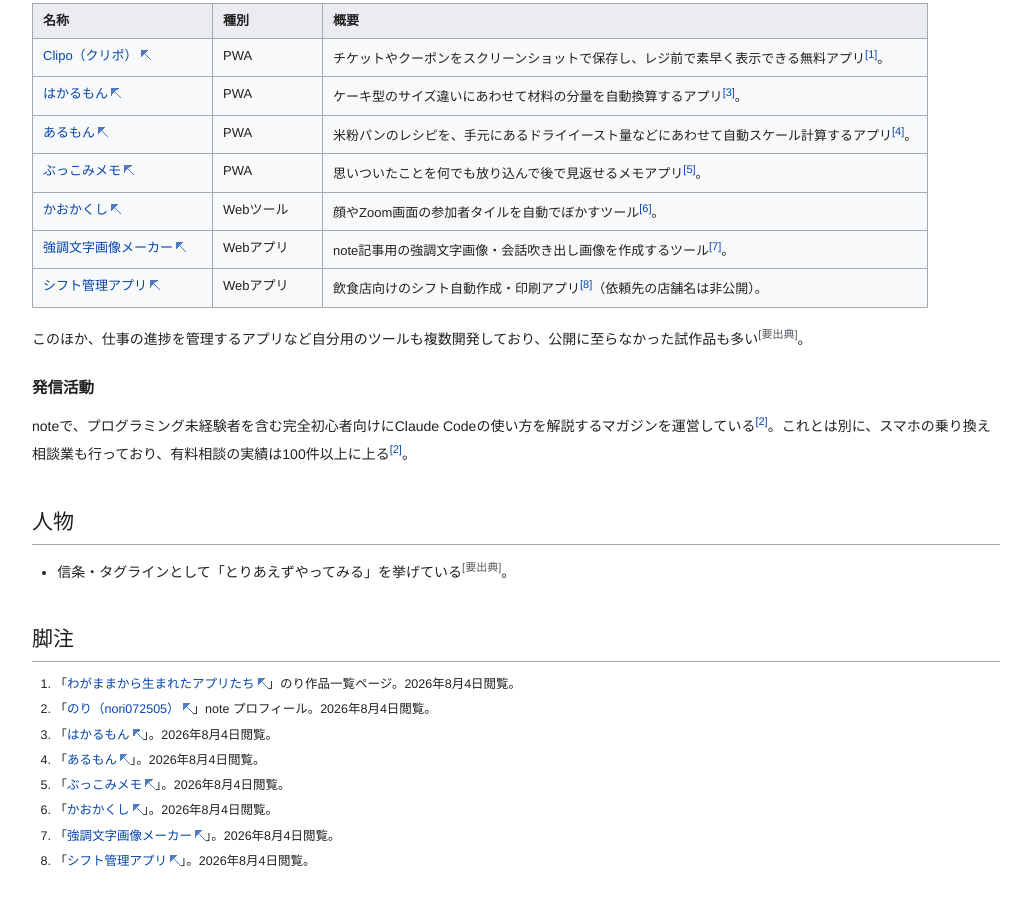
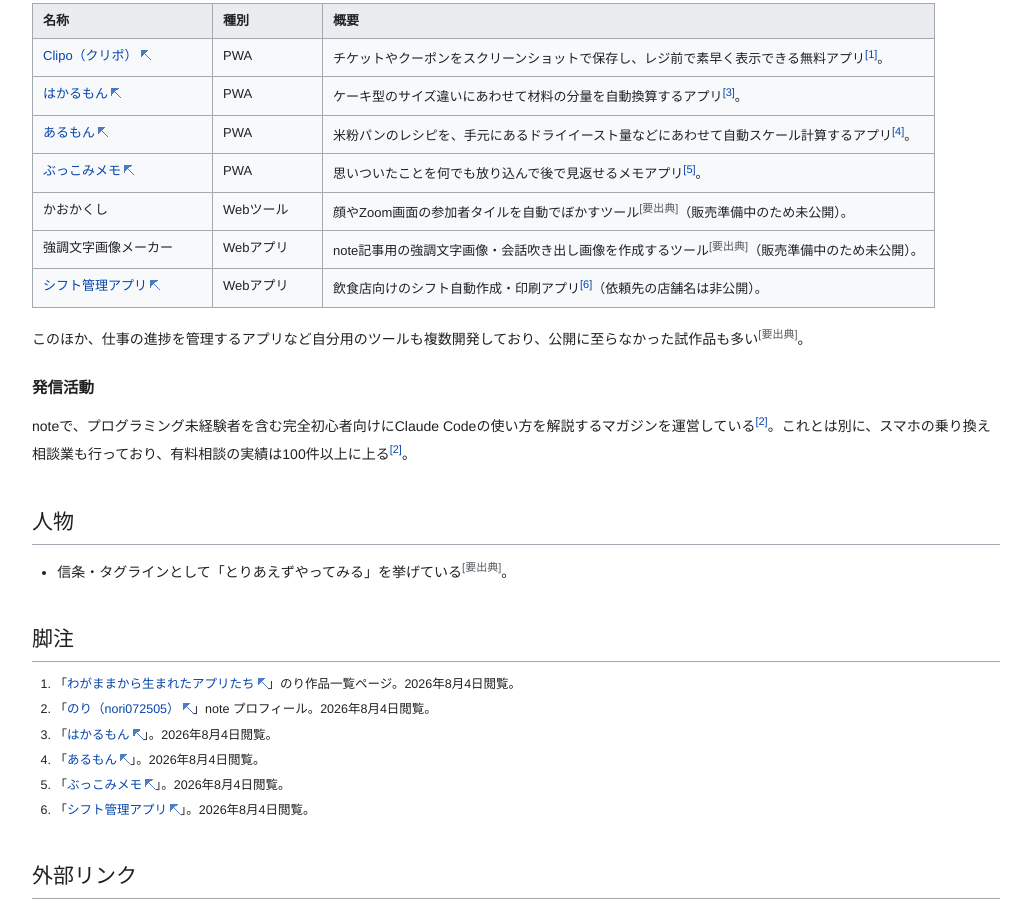
Before and after one commit to nori205/noripedia, a plain HTML site: page index.html in a window 1280 px wide. Shown: the part 947-1849 px from the top of the page, without its empty margins (124-1155 px from the left). Drawn offline with Linux system fonts and the light colour scheme.

Commit message:
販売準備中のアプリはリンクを外す

```diff
--- a/index.html
+++ b/index.html
@@ -164,9 +164,9 @@ sup.ref a{white-space:nowrap}
     <tr><td><a class="ext" href="https://nori205.github.io/hakarumono/">はかるもん</a></td><td>PWA</td><td>ケーキ型のサイズ違いにあわせて材料の分量を自動換算するアプリ<sup class="ref"><a href="#note3">[3]</a></sup>。</td></tr>
     <tr><td><a class="ext" href="https://nori205.github.io/recipe-akasafu/">あるもん</a></td><td>PWA</td><td>米粉パンのレシピを、手元にあるドライイースト量などにあわせて自動スケール計算するアプリ<sup class="ref"><a href="#note4">[4]</a></sup>。</td></tr>
     <tr><td><a class="ext" href="https://nori205.github.io/bukkomi-memo/">ぶっこみメモ</a></td><td>PWA</td><td>思いついたことを何でも放り込んで後で見返せるメモアプリ<sup class="ref"><a href="#note5">[5]</a></sup>。</td></tr>
-    <tr><td><a class="ext" href="https://nori205.github.io/kaokakushi/">かおかくし</a></td><td>Webツール</td><td>顔やZoom画面の参加者タイルを自動でぼかすツール<sup class="ref"><a href="#note6">[6]</a></sup>。</td></tr>
-    <tr><td><a class="ext" href="https://nori205.github.io/kyocho-image-maker/">強調文字画像メーカー</a></td><td>Webアプリ</td><td>note記事用の強調文字画像・会話吹き出し画像を作成するツール<sup class="ref"><a href="#note7">[7]</a></sup>。</td></tr>
-    <tr><td><a class="ext" href="https://nori205.github.io/kaniya-shift/">シフト管理アプリ</a></td><td>Webアプリ</td><td>飲食店向けのシフト自動作成・印刷アプリ<sup class="ref"><a href="#note8">[8]</a></sup>（依頼先の店舗名は非公開）。</td></tr>
+    <tr><td>かおかくし</td><td>Webツール</td><td>顔やZoom画面の参加者タイルを自動でぼかすツール<span class="cite-needed">[要出典]</span>（販売準備中のため未公開）。</td></tr>
+    <tr><td>強調文字画像メーカー</td><td>Webアプリ</td><td>note記事用の強調文字画像・会話吹き出し画像を作成するツール<span class="cite-needed">[要出典]</span>（販売準備中のため未公開）。</td></tr>
+    <tr><td><a class="ext" href="https://nori205.github.io/kaniya-shift/">シフト管理アプリ</a></td><td>Webアプリ</td><td>飲食店向けのシフト自動作成・印刷アプリ<sup class="ref"><a href="#note6">[6]</a></sup>（依頼先の店舗名は非公開）。</td></tr>
   </table>
   </div>
   <p>このほか、仕事の進捗を管理するアプリなど自分用のツールも複数開発しており、公開に至らなかった試作品も多い<span class="cite-needed">[要出典]</span>。</p>
@@ -187,9 +187,7 @@ sup.ref a{white-space:nowrap}
       <li id="note3">「<a class="ext" href="https://nori205.github.io/hakarumono/">はかるもん</a>」。2026年8月4日閲覧。</li>
       <li id="note4">「<a class="ext" href="https://nori205.github.io/recipe-akasafu/">あるもん</a>」。2026年8月4日閲覧。</li>
       <li id="note5">「<a class="ext" href="https://nori205.github.io/bukkomi-memo/">ぶっこみメモ</a>」。2026年8月4日閲覧。</li>
-      <li id="note6">「<a class="ext" href="https://nori205.github.io/kaokakushi/">かおかくし</a>」。2026年8月4日閲覧。</li>
-      <li id="note7">「<a class="ext" href="https://nori205.github.io/kyocho-image-maker/">強調文字画像メーカー</a>」。2026年8月4日閲覧。</li>
-      <li id="note8">「<a class="ext" href="https://nori205.github.io/kaniya-shift/">シフト管理アプリ</a>」。2026年8月4日閲覧。</li>
+      <li id="note6">「<a class="ext" href="https://nori205.github.io/kaniya-shift/">シフト管理アプリ</a>」。2026年8月4日閲覧。</li>
     </ol>
   </div>
 
```
